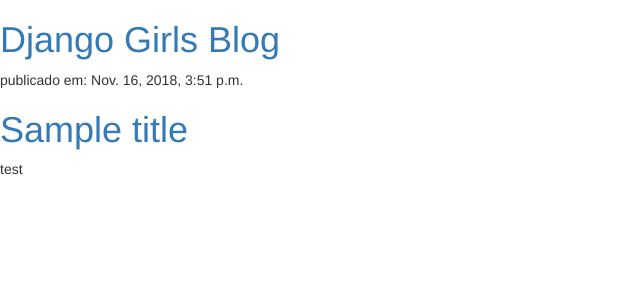
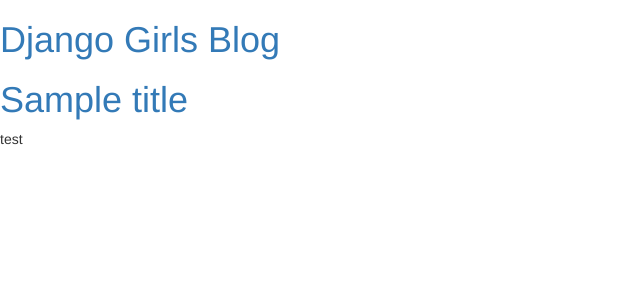
Before and after one commit to bug-thiago/my-first-blog, a Django app: page / in a window 1280 px wide. Shown: the top 300 px of the page, without its empty margins (0-640 px from the left). Run offline with Django 3.2, Linux system fonts and the light colour scheme; data comes from the database, SQL or seed files in the repository; some libraries are stand-ins or nearby versions.

Commit message:
My Django Girls app

```diff
--- a/blog/templates/blog/post_list.html
+++ b/blog/templates/blog/post_list.html
@@ -11,7 +11,7 @@
 
 {% for post in posts %}
     <div>
-        <p>publicado em: {{ post.published_date }}</p>
+
         <h1><a href="">{{ post.title }}</a></h1>
         <p>{{ post.text|linebreaksbr }}</p>
     </div>
```
